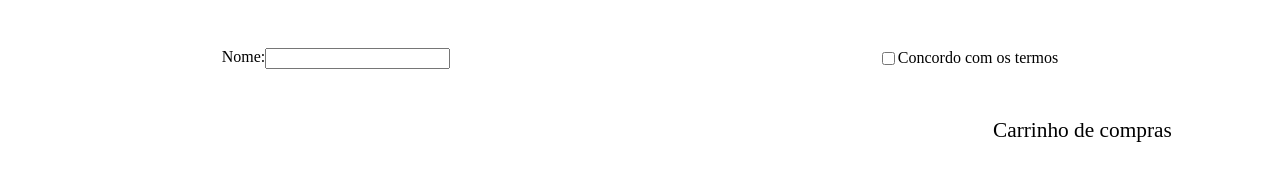
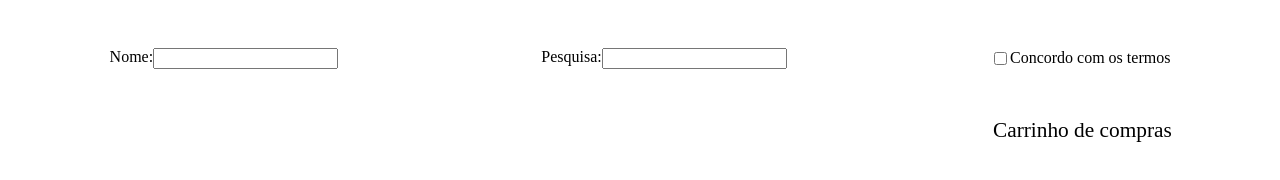
Before and after one commit to tryber/sd-02-week9-project-shopping-cart, a plain HTML site: page giorgialeoniadev/index.html in a window 1280 px wide. Drawn offline with Linux system fonts and the light colour scheme.

Commit message:
Inserida a pesquisa no HTML (input)

```diff
--- a/giorgialeoniadev/index.html
+++ b/giorgialeoniadev/index.html
@@ -17,6 +17,10 @@
       <input class="input-name" type="text">
     </div>
     <div class="input-terms-group">
+      <label>Pesquisa:</label>
+      <input class="input-search" type="text">
+    </div>
+    <div class="input-terms-group">
       <input class="input-terms" type="checkbox">
       <label>Concordo com os termos</label>
     </div>
```
